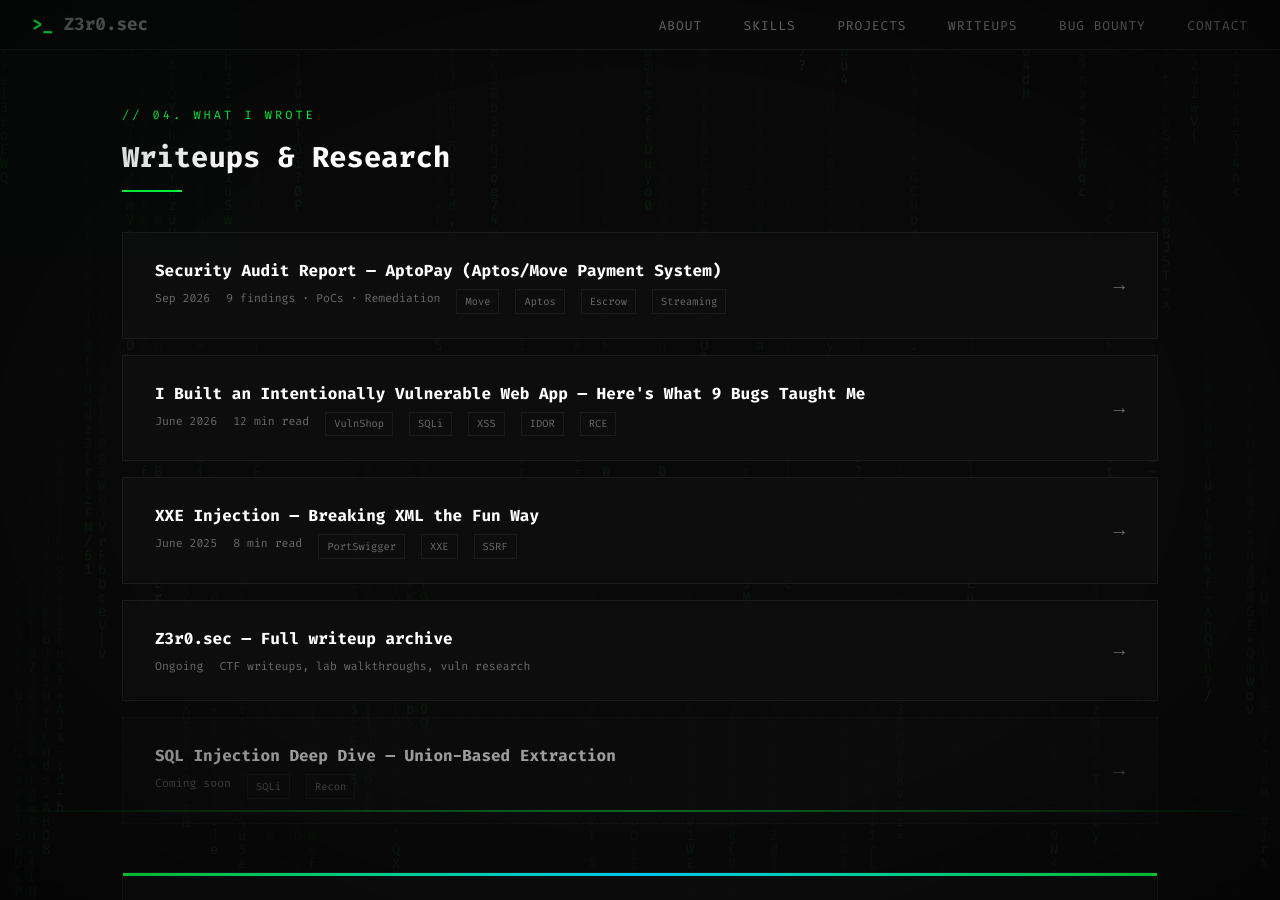
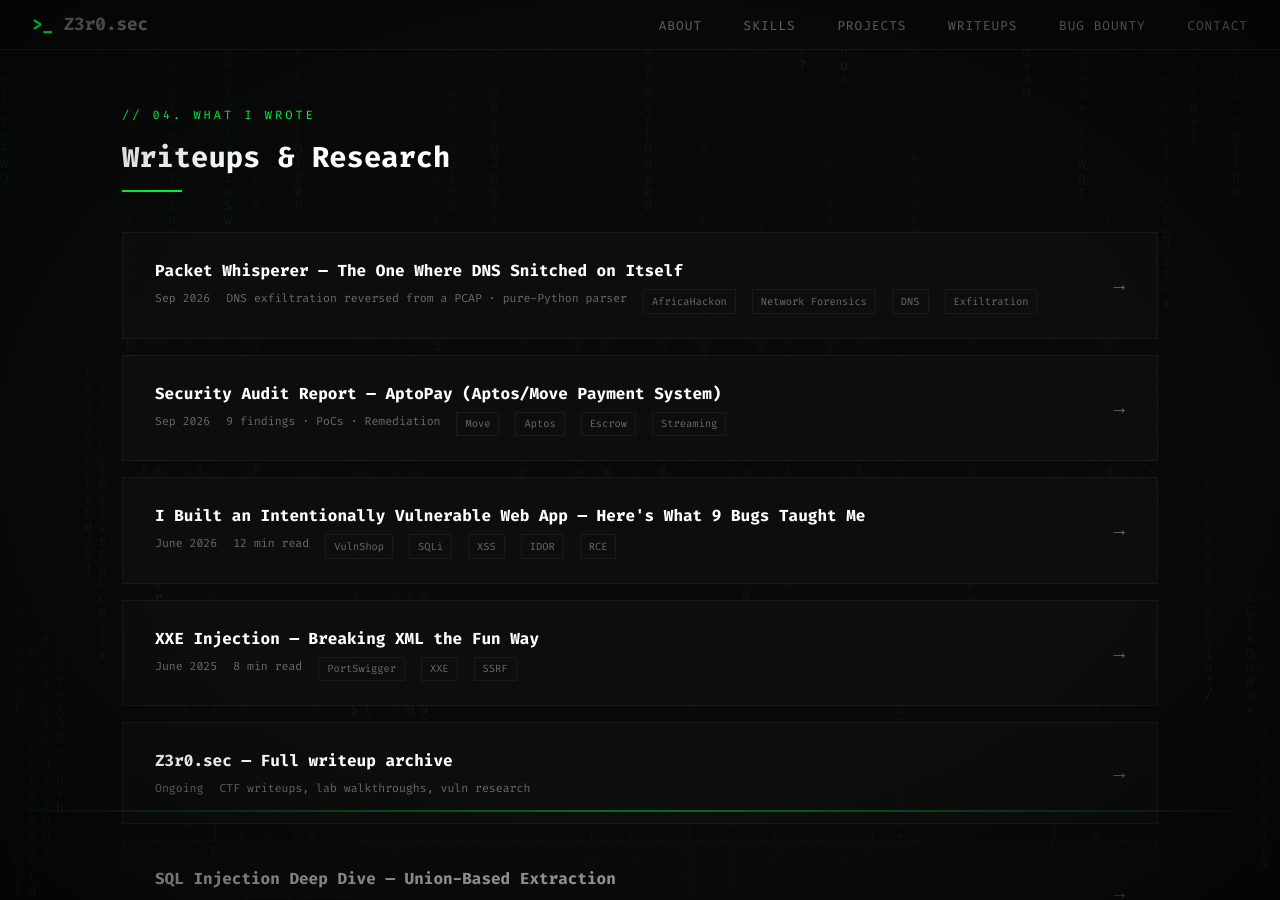
Before and after one commit to Frankie7techy/Frankie7techy.github.io, a Jekyll site: the page built from index.html, in a window 1280 px wide and 900 px high, scrolled down 4353 px. Built offline with Jekyll 4.4.1, drawn with Linux system fonts in a browser that asks for light colours.

Commit message:
feat(portfolio): link Packet Whisperer DNS exfiltration writeup in writeups section

```diff
--- a/index.html
+++ b/index.html
@@ -958,6 +958,21 @@ footer .ascii { color: var(--green); margin-bottom: 1rem; font-size: 0.6rem; lin
   </div>
   <div class="writeups-list reveal">
 
+    <a href="https://frankie7techy.github.io/public/posts/packet-whisperer-dns-exfiltration/" class="writeup-item" target="_blank">
+      <div class="writeup-info">
+        <h3>Packet Whisperer &mdash; The One Where DNS Snitched on Itself</h3>
+        <div class="writeup-meta">
+          <span>Sep 2026</span>
+          <span>DNS exfiltration reversed from a PCAP &middot; pure-Python parser</span>
+          <span class="writeup-tag">AfricaHackon</span>
+          <span class="writeup-tag">Network Forensics</span>
+          <span class="writeup-tag">DNS</span>
+          <span class="writeup-tag">Exfiltration</span>
+        </div>
+      </div>
+      <span class="writeup-arrow">&rarr;</span>
+    </a>
+
     <a href="https://github.com/Frankie7techy/aptopay-audit/blob/main/docs/AUDIT.md" class="writeup-item" target="_blank">
       <div class="writeup-info">
         <h3>Security Audit Report — AptoPay (Aptos/Move Payment System)</h3>
```
